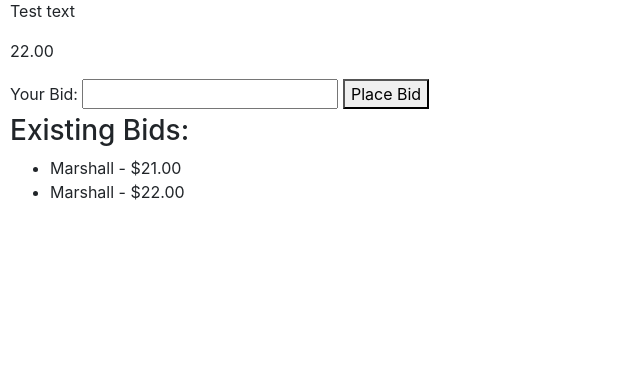
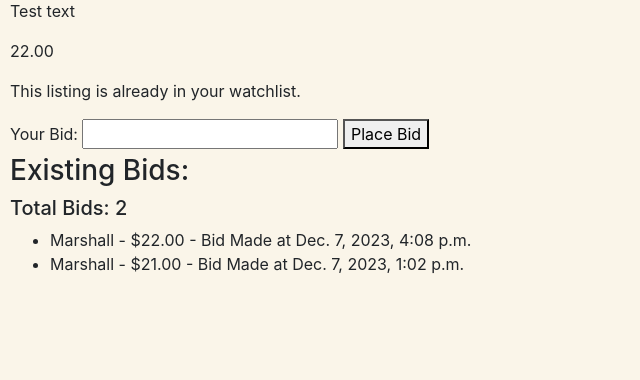
Before and after one commit to Marshvp/commerce, a Django app: page /listing/1/ in a window 1280 px wide. Shown: the part 420-800 px from the top of the page, without its empty margins (0-640 px from the left). Run offline with Django 3.2, Linux system fonts and the light colour scheme; a user stored in the database is signed in; data comes from the database, SQL or seed files in the repository; both versions use the stored data as it was after the commit; some libraries are stand-ins or nearby versions.

Commit message:
Added watchlist page

```diff
--- a/auctions/models.py
+++ b/auctions/models.py
@@ -16,6 +16,7 @@ class Listing(models.Model):
                 listing_current_price = models.DecimalField(max_digits=10, decimal_places=2, blank=True, null=True, default=0)
                 created_at = models.DateTimeField(auto_now_add=True)
                 updated_at = models.DateTimeField(auto_now=True)
+                watchlisted_users = models.ManyToManyField(User, blank=True, related_name="watchlist")
 
                 # Status
                 STATUS_CHOICES = [
--- a/auctions/static/auctions/styles.css
+++ b/auctions/static/auctions/styles.css
@@ -1,5 +1,9 @@
 body {
     padding: 10px;
+}
+
+h1 {
+    color: aqua;
 }
 
 .card-img-top {
--- a/auctions/templates/auctions/layout.html
+++ b/auctions/templates/auctions/layout.html
@@ -7,7 +7,7 @@
         <link rel="stylesheet" href="https://cdn.jsdelivr.net/npm/bootstrap@4.4.1/dist/css/bootstrap.min.css" integrity="sha384-Vkoo8x4CGsO3+Hhxv8T/Q5PaXtkKtu6ug5TOeNV6gBiFeWPGFN9MuhOf23Q9Ifjh" crossorigin="anonymous">        <script src="https://stackpath.bootstrapcdn.com/bootstrap/4.1.3/js/bootstrap.min.js" integrity="sha384-ChfqqxuZUCnJSK3+MXmPNIyE6ZbWh2IMqE241rYiqJxyMiZ6OW/JmZQ5stwEULTy" crossorigin="anonymous"></script>
         <link href="{% static 'auctions/styles.css' %}" rel="stylesheet">
     </head>
-    <body>
+    <body style="background: #FAF5E9;">
         <h1>Auctions</h1>
         <div>
             {% if user.is_authenticated %}
@@ -23,6 +23,10 @@
             {% if user.is_authenticated %}
                 <li class="nav-item">
                     <a class="nav-link" href="{% url 'create_listing' %}">Create Listing</a>
+                </li>
+
+                <li class="nav-item">
+                    <a class="nav-link" href="{% url 'watchlist_page' %}">Watchlist</a>
                 </li>
 
                 <li class="nav-item">
--- a/auctions/templates/auctions/listing_page.html
+++ b/auctions/templates/auctions/listing_page.html
@@ -14,13 +14,33 @@
     {% else %}
         <p>{{ listing.listing_current_price }}</p>
     {% endif %}
+    {% if messages %}
+      <ul class="messages">
+          {% for message in messages %}
+              <li{% if message.tags %} class="{{ message.tags }}"{% endif %}>{{ message }}</li>
+          {% endfor %}
+      </ul>
+    {% endif %}
+    {% if user.is_authenticated %}
+      {% if listing_id not in user_watchlist_ids %}
+          <a href="{% url 'watchlist_btn' listing_id %}">Add to Watchlist</a>
+      {% else %}
+          <p>This listing is already in your watchlist.</p>
+      {% endif %}
+    {% else %}
+          <h3><a href="{% url 'login' %}">Sign in to make a bid</a></h3>
+    {% endif %}
+    {% if user.is_authenticated %}
+        <form method="post" action="{% url 'place_bid' listing.id %}">
+          {% csrf_token %}
+            <label for="id_buyer_bid">Your Bid:</label>
+            <input type="number" name="buyer_bid" id="id_buyer_bid" step="0.01" required>
+            <button type="submit">Place Bid</button>
+        </form>
+    {% else %}
+        <h3><a href="{% url 'login' %}">Sign in to make a bid</a></h3>
+    {% endif %}
 
-<form method="post" action="{% url 'place_bid' listing.id %}">
-    {% csrf_token %}
-    <label for="id_buyer_bid">Your Bid:</label>
-    <input type="number" name="buyer_bid" id="id_buyer_bid" step="0.01" required>
-    <button type="submit">Place Bid</button>
-</form>
 
 {% if messages %}
   <ul class="messages">
@@ -32,9 +52,14 @@
 
 <!-- Display existing bids if needed -->
 <h3>Existing Bids:</h3>
+  {% if bids %}
+      <h5>Total Bids: {{ bids.count }}</h5>
+  {% else %}
+      <h5>No Bids Yet</h5>
+  {% endif %}
 <ul>
-    {% for bid in bids %}
-        <li>{{ bid.user.username }} - ${{ bid.buyer_bid }}</li>
+    {% for bid in bids reversed %}
+        <li>{{ bid.user.username }} - ${{ bid.buyer_bid }} - Bid Made at {{ bid.created_at }}</li>
     {% endfor %}
 </ul>
 
--- a/auctions/urls.py
+++ b/auctions/urls.py
@@ -1,6 +1,6 @@
 from django.urls import path
 from . import views
-from .views import create_listing, listing_page, place_bid
+from .views import create_listing, listing_page, place_bid, watchlist_page, watchlist_btn
 
 
 urlpatterns = [
@@ -11,4 +11,7 @@ urlpatterns = [
     path('create_listing/', create_listing, name='create_listing'),
     path('listing/<int:listing_id>/', listing_page, name='listing_page'),
     path('place_bid/<int:listing_id>/', place_bid, name='place_bid'),
+    path('watchlist/', watchlist_page, name='watchlist_page'),
+    path('watchlist_btn/<int:listing_id>/', watchlist_btn, name='watchlist_btn'),
+
 ]
--- a/auctions/views.py
+++ b/auctions/views.py
@@ -7,12 +7,12 @@ from django.urls import reverse
 from .forms import ListingForm, BidForm
 from django.contrib import messages
 from decimal import Decimal
-
+from django.db.models import Count
 from .models import User, Listing, Bids
 
 
 def index(request):
-    active_listings = Listing.objects.filter(status='active')
+    active_listings = Listing.objects.filter(status='active').annotate(num_bids=Count('bids'))
 
     for listing in active_listings:
         if listing.listing_current_price is None:
@@ -98,7 +98,7 @@ def listing_page(request, listing_id):
     comments = listing.comments.all()
     bids = listing.bids.all()
 
-    return render(request,'auctions/listing_page.html', {'listing':listing, 'comments':comments, 'bids':bids})
+    return render(request,'auctions/listing_page.html', {'listing':listing, 'comments':comments, 'bids':bids, 'listing_id': listing.id})
 
 
 
@@ -131,3 +131,30 @@ def place_bid(request, listing_id):
         form = BidForm()
 
     return render(request, 'auctions/listing_page.html', {'listing': listing, 'form': form, 'bids': bids})
+
+@login_required
+def watchlist_btn(request, listing_id):
+    listing = get_object_or_404(Listing, pk=listing_id)
+    user_watchlist = request.user.watchlist.all()
+
+    if listing in user_watchlist:
+        # If listing is already in watchlist, display a message
+        messages.info(request, 'This listing is already in your watchlist.')
+    else:
+        # If not, add it to the watchlist
+        request.user.watchlist.add(listing)
+        messages.success(request, 'Listing added to your watchlist.')
+
+    # Redirect to the listing_page with the listing_id
+        return redirect('listing_page', listing_id=listing_id)
+
+# If user is not authenticated, redirect them to sign in
+    messages.warning(request, 'Please sign in to manage your watchlist.')
+    return redirect('login')  # Adjust 'login' to your actual login URL # Adjust 'login' to your actual login URL
+
+@login_required
+def watchlist_page(request):
+
+    user_watchlist = request.user.watchlist.all()
+
+    return render(request, 'auctions/watchlist.html', {'user_watchlist': user_watchlist})
```
Also changed, not shown: auctions/templates/auctions/index.html (+8 -3 lines), auctions/templates/auctions/watchlist.html (added, +18 -0 lines), auctions/migrations/0008_listing_watchlisted_users.py (added), db.sqlite3.
